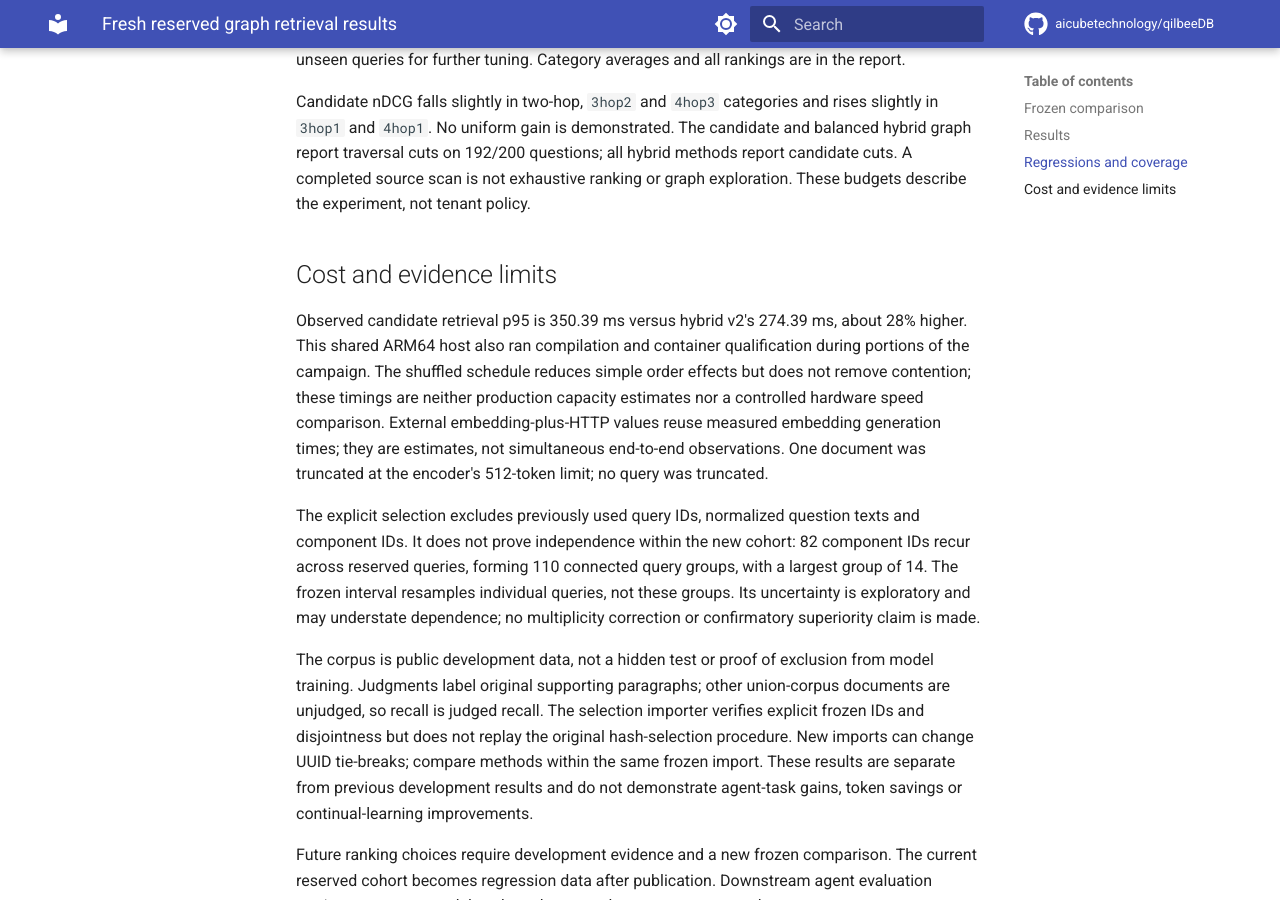
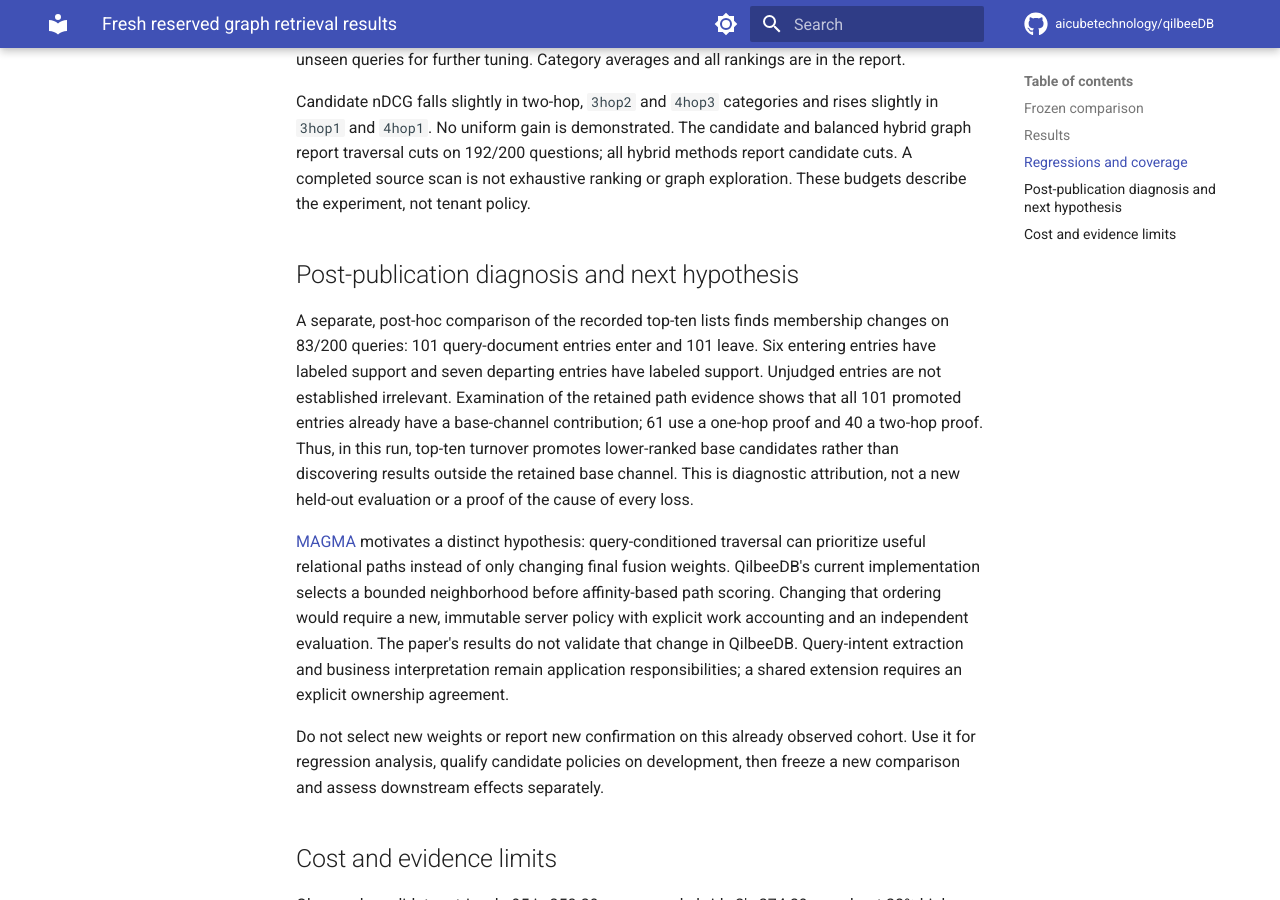
Before and after one commit to aicubetechnology/qilbeeDB, an MkDocs documentation site: the page built from docs/research/fresh-reserved-graph-results.md, in a window 1280 px wide and 900 px high, scrolled down 1812 px. Built offline with MkDocs 1.6.1 and Material for MkDocs 9.7.7, drawn with Linux system fonts in a browser that asks for light colours; comment, search, counter and statistics services are not loaded.

Commit message:
docs: explain graph turnover and the next retrieval hypothesis

```diff
--- a/docs/research/fresh-reserved-graph-results.md
+++ b/docs/research/fresh-reserved-graph-results.md
@@ -65,6 +65,31 @@ and balanced hybrid graph report traversal cuts on 192/200 questions; all hybrid
 methods report candidate cuts. A completed source scan is not exhaustive ranking
 or graph exploration. These budgets describe the experiment, not tenant policy.
 
+## Post-publication diagnosis and next hypothesis
+
+A separate, post-hoc comparison of the recorded top-ten lists finds membership
+changes on 83/200 queries: 101 query-document entries enter and 101 leave.
+Six entering entries have labeled support and seven departing entries have
+labeled support. Unjudged entries are not established irrelevant. Examination
+of the retained path evidence shows that all 101 promoted entries already have
+a base-channel contribution; 61 use a one-hop proof and 40 a two-hop proof.
+Thus, in this run, top-ten turnover promotes lower-ranked base candidates rather
+than discovering results outside the retained base channel. This is diagnostic
+attribution, not a new held-out evaluation or a proof of the cause of every loss.
+
+[MAGMA](https://arxiv.org/html/2601.03236v2) motivates a distinct hypothesis:
+query-conditioned traversal can prioritize useful relational paths instead of
+only changing final fusion weights. QilbeeDB's current implementation selects a
+bounded neighborhood before affinity-based path scoring. Changing that ordering
+would require a new, immutable server policy with explicit work accounting and
+an independent evaluation. The paper's results do not validate that change in
+QilbeeDB. Query-intent extraction and business interpretation remain application
+responsibilities; a shared extension requires an explicit ownership agreement.
+
+Do not select new weights or report new confirmation on this already observed
+cohort. Use it for regression analysis, qualify candidate policies on development,
+then freeze a new comparison and assess downstream effects separately.
+
 ## Cost and evidence limits
 
 Observed candidate retrieval p95 is 350.39 ms versus hybrid v2's 274.39 ms,
```
